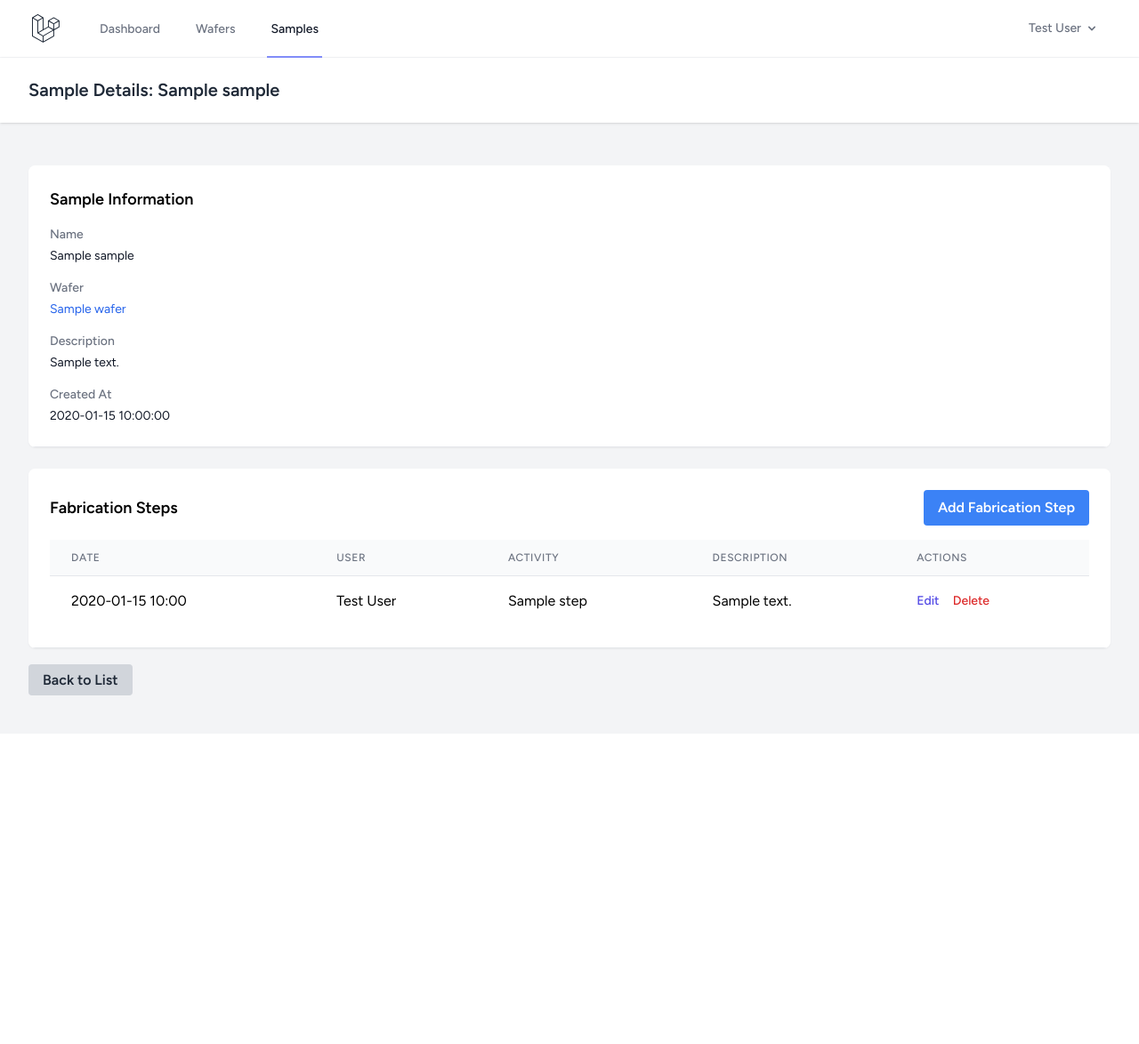
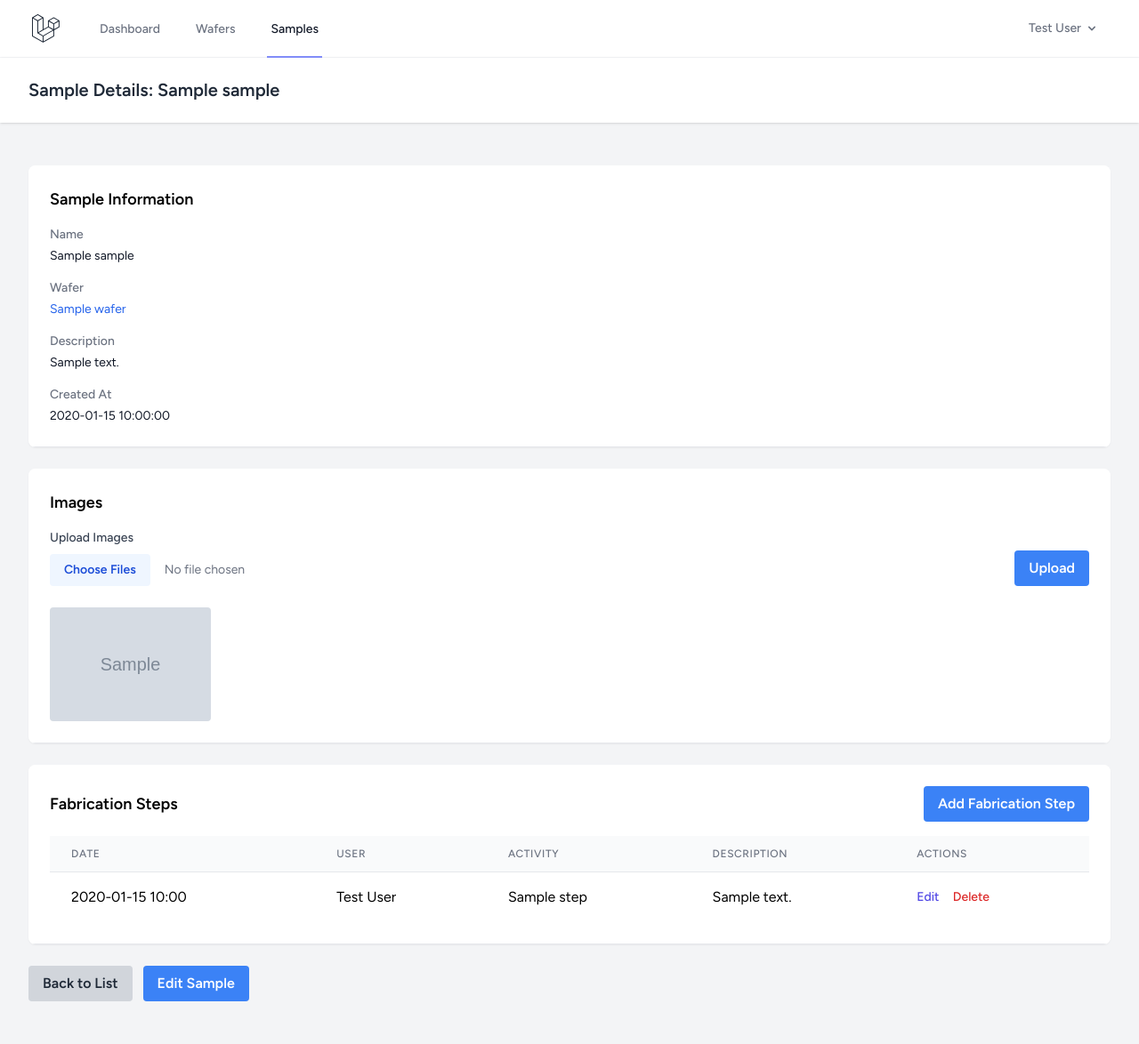
Before and after one commit to moscotin/sampleManagement, a Laravel app: page /samples/1 in a window 1280 px wide. Shown: the whole page at 89% size. Before the commit the page ends 782 px from the top, so only its background shows below. Run offline with Laravel 12, Linux system fonts and the light colour scheme; a user stored in the database is signed in; data comes from the database, SQL or seed files in the repository; tables that the repository leaves empty hold one stand-in row (values such as "Sample post"); grey boxes marked "Sample" are stand-in pictures; style sheets or scripts are compiled from the project's sources.

Commit message:
Add edit views, image upload functionality, and lightbox feature
Co-authored-by: moscotin <125286900+moscotin@users.noreply.github.com>

```diff
--- a/app/Http/Controllers/SampleController.php
+++ b/app/Http/Controllers/SampleController.php
@@ -35,7 +35,7 @@ class SampleController extends Controller
 
     public function show(Sample $sample)
     {
-        $sample->load(['wafer', 'fabricationSteps.user']);
+        $sample->load(['wafer', 'fabricationSteps.user', 'images']);
         return view('samples.show', compact('sample'));
     }
 
--- a/app/Models/Sample.php
+++ b/app/Models/Sample.php
@@ -19,4 +19,9 @@ class Sample extends Model
     {
         return $this->hasMany(FabricationStep::class);
     }
+
+    public function images(): HasMany
+    {
+        return $this->hasMany(SampleImage::class);
+    }
 }
--- /dev/null
+++ b/app/Models/SampleImage.php
@@ -0,0 +1,23 @@
+<?php
+
+namespace App\Models;
+
+use Illuminate\Database\Eloquent\Model;
+use Illuminate\Database\Eloquent\Relations\BelongsTo;
+
+class SampleImage extends Model
+{
+    protected $fillable = [
+        'sample_id',
+        'filename',
+        'original_filename',
+        'path',
+        'size',
+        'mime_type',
+    ];
+
+    public function sample(): BelongsTo
+    {
+        return $this->belongsTo(Sample::class);
+    }
+}
--- a/resources/views/samples/show.blade.php
+++ b/resources/views/samples/show.blade.php
@@ -40,6 +40,91 @@
                     </dl>
                 </div>
             </div>
+
+            <div class="bg-white overflow-hidden shadow-sm sm:rounded-lg mb-6">
+                <div class="p-6 bg-white border-b border-gray-200">
+                    <h3 class="text-lg font-semibold mb-4">Images</h3>
+
+                    <!-- Upload Form -->
+                    <form action="{{ route('sample-images.store', $sample) }}" method="POST" enctype="multipart/form-data" class="mb-6">
+                        @csrf
+                        <div class="flex items-end gap-3">
+                            <div class="flex-1">
+                                <label for="images" class="block text-sm font-medium text-gray-700 mb-2">Upload Images</label>
+                                <input type="file" name="images[]" id="images" multiple accept="image/*"
+                                    class="block w-full text-sm text-gray-500 file:mr-4 file:py-2 file:px-4 file:rounded file:border-0 file:text-sm file:font-semibold file:bg-blue-50 file:text-blue-700 hover:file:bg-blue-100">
+                                @error('images.*')
+                                    <p class="mt-1 text-sm text-red-600">{{ $message }}</p>
+                                @enderror
+                            </div>
+                            <button type="submit" class="bg-blue-500 hover:bg-blue-700 text-white font-bold py-2 px-4 rounded whitespace-nowrap">
+                                Upload
+                            </button>
+                        </div>
+                    </form>
+
+                    <!-- Image Gallery -->
+                    @if($sample->images->isEmpty())
+                        <p class="text-gray-500">No images uploaded yet.</p>
+                    @else
+                        <div class="grid grid-cols-2 sm:grid-cols-3 md:grid-cols-4 lg:grid-cols-6 gap-4">
+                            @foreach($sample->images as $image)
+                                <div class="relative group">
+                                    <img src="{{ asset('storage/' . $image->path) }}"
+                                         alt="{{ $image->original_filename }}"
+                                         class="w-full h-32 object-cover rounded cursor-pointer hover:opacity-75 transition-opacity"
+                                         onclick="openLightbox('{{ asset('storage/' . $image->path) }}', '{{ $image->original_filename }}')"
+                                         title="{{ $image->original_filename }}">
+                                    <form action="{{ route('sample-images.destroy', $image) }}" method="POST" class="absolute top-1 right-1">
+                                        @csrf
+                                        @method('DELETE')
+                                        <button type="submit" onclick="return confirm('Are you sure you want to delete this image?')"
+                                            class="bg-red-500 hover:bg-red-700 text-white rounded-full p-1 opacity-0 group-hover:opacity-100 transition-opacity">
+                                            <svg class="w-4 h-4" fill="none" stroke="currentColor" viewBox="0 0 24 24">
+                                                <path stroke-linecap="round" stroke-linejoin="round" stroke-width="2" d="M6 18L18 6M6 6l12 12"></path>
+                                            </svg>
+                                        </button>
+                                    </form>
+                                </div>
+                            @endforeach
+                        </div>
+                    @endif
+                </div>
+            </div>
+
+            <!-- Lightbox -->
+            <div id="lightbox" class="hidden fixed inset-0 bg-black bg-opacity-90 z-50 flex items-center justify-center p-4" onclick="closeLightbox()">
+                <div class="relative max-w-7xl max-h-full">
+                    <button onclick="closeLightbox()" class="absolute top-4 right-4 text-white hover:text-gray-300 z-10">
+                        <svg class="w-8 h-8" fill="none" stroke="currentColor" viewBox="0 0 24 24">
+                            <path stroke-linecap="round" stroke-linejoin="round" stroke-width="2" d="M6 18L18 6M6 6l12 12"></path>
+                        </svg>
+                    </button>
+                    <img id="lightbox-image" src="" alt="" class="max-w-full max-h-[90vh] object-contain" onclick="event.stopPropagation()">
+                    <p id="lightbox-caption" class="text-white text-center mt-2"></p>
+                </div>
+            </div>
+
+            <script>
+                function openLightbox(imageSrc, caption) {
+                    document.getElementById('lightbox').classList.remove('hidden');
+                    document.getElementById('lightbox-image').src = imageSrc;
+                    document.getElementById('lightbox-caption').textContent = caption;
+                    document.body.style.overflow = 'hidden';
+                }
+
+                function closeLightbox() {
+                    document.getElementById('lightbox').classList.add('hidden');
+                    document.body.style.overflow = 'auto';
+                }
+
+                // Close lightbox on Escape key
+                document.addEventListener('keydown', function(event) {
+                    if (event.key === 'Escape') {
+                        closeLightbox();
+                    }
+                });
+            </script>
 
             <div class="bg-white overflow-hidden shadow-sm sm:rounded-lg">
                 <div class="p-6 bg-white border-b border-gray-200">
@@ -85,9 +170,12 @@
                 </div>
             </div>
 
-            <div class="mt-6">
+            <div class="mt-6 flex space-x-3">
                 <a href="{{ route('samples.index') }}" class="bg-gray-300 hover:bg-gray-400 text-gray-800 font-bold py-2 px-4 rounded">
                     Back to List
+                </a>
+                <a href="{{ route('samples.edit', $sample) }}" class="bg-blue-500 hover:bg-blue-700 text-white font-bold py-2 px-4 rounded">
+                    Edit Sample
                 </a>
             </div>
         </div>
--- a/resources/views/wafers/show.blade.php
+++ b/resources/views/wafers/show.blade.php
@@ -59,9 +59,12 @@
                 </div>
             </div>
 
-            <div class="mt-6">
+            <div class="mt-6 flex space-x-3">
                 <a href="{{ route('wafers.index') }}" class="bg-gray-300 hover:bg-gray-400 text-gray-800 font-bold py-2 px-4 rounded">
                     Back to List
+                </a>
+                <a href="{{ route('wafers.edit', $wafer) }}" class="bg-blue-500 hover:bg-blue-700 text-white font-bold py-2 px-4 rounded">
+                    Edit Wafer
                 </a>
             </div>
         </div>
--- a/routes/web.php
+++ b/routes/web.php
@@ -21,6 +21,8 @@ Route::middleware('auth')->group(function () {
 
     Route::resource('wafers', WaferController::class);
     Route::resource('samples', SampleController::class);
+    Route::post('samples/{sample}/images', [App\Http\Controllers\SampleImageController::class, 'store'])->name('sample-images.store');
+    Route::delete('sample-images/{sampleImage}', [App\Http\Controllers\SampleImageController::class, 'destroy'])->name('sample-images.destroy');
     Route::get('samples/{sample}/fabrication-steps/create', [FabricationStepController::class, 'create'])->name('fabrication-steps.create');
     Route::post('samples/{sample}/fabrication-steps', [FabricationStepController::class, 'store'])->name('fabrication-steps.store');
     Route::get('fabrication-steps/{fabricationStep}/edit', [FabricationStepController::class, 'edit'])->name('fabrication-steps.edit');
```
Also changed, not shown: app/Http/Controllers/SampleImageController.php (added, +44 -0 lines), resources/views/samples/edit.blade.php (added, +63 -0 lines), resources/views/wafers/edit.blade.php (added, +47 -0 lines), database/migrations/2026_01_14_140000_create_sample_images_table.php (added).
